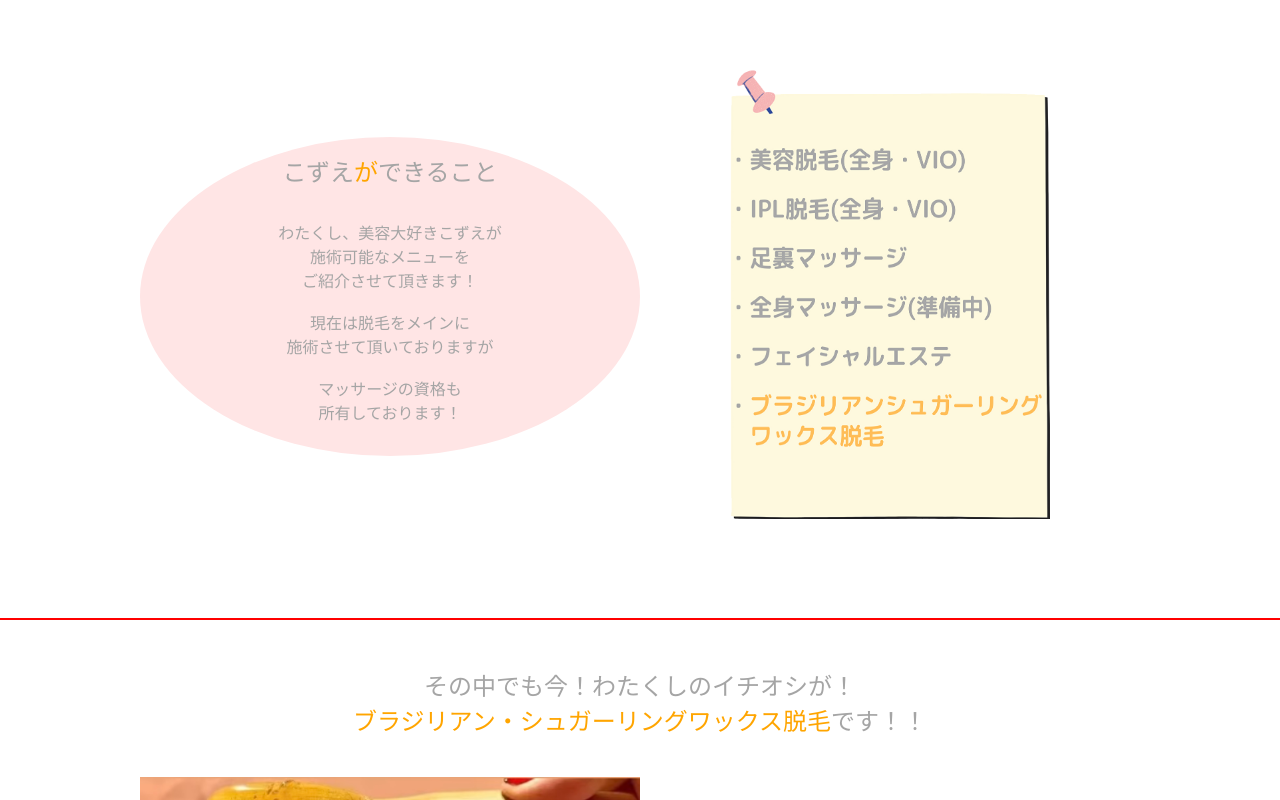
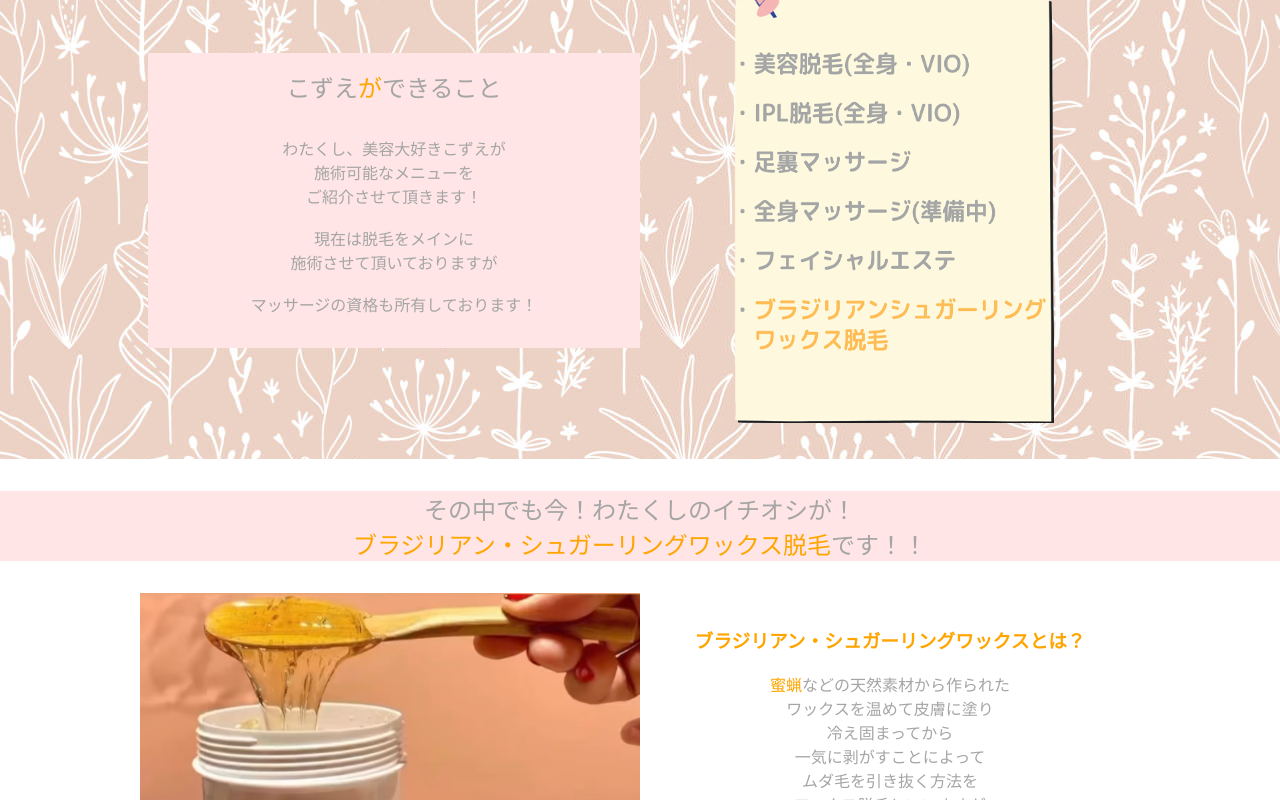
Before and after one commit to iiiiiishchan/kouze_room01, a plain HTML site: page index.html in a window 1280 px wide. Shown: the part 1180-1980 px from the top of the page. Drawn offline with Linux system fonts and the light colour scheme.

Commit message:
Add files via upload

```diff
--- a/css/style.css
+++ b/css/style.css
@@ -77,7 +77,7 @@ nav {
   background: #ffefe0;
   justify-content: space-between;
   text-align: center;
-  /* outline: red 1px solid; */
+  padding: 16px;
 }
 
 .hero h1 {
@@ -95,7 +95,7 @@ nav {
 
 .hero .container .desc h2 {
   padding-top: 16px;
-   padding-bottom: 16px;
+  padding-bottom: 16px;
 }
 
 .hero .container .desc p {
@@ -108,11 +108,15 @@ nav {
 }
 
 /* こんな人 */
+
+.hokuou {
+  background-image: url(../img/hokuou.png);
+}
+
 .story {
-  background: #fff;
   justify-content: space-between;
   text-align: center;
-  padding: 48px 0;
+  padding: 16px 0;
 }
 
 .story .container {
@@ -121,6 +125,7 @@ nav {
 
 .story .container .desc {
   background: #ffe5e5;
+  margin: 0 8px 0 8px;
 }
 
 .story .container .desc h2, p {
@@ -134,10 +139,9 @@ nav {
 
 /* こずえができる事 */
 .job {
-  background: #fff;
   justify-content: space-between;
   text-align: center;
-  padding: 48px 0;
+  padding: 16px 0;
 }
 
 .job .container {
@@ -146,12 +150,12 @@ nav {
 
 .job .container .desc {
   background: #ffe5e5;
-  border-radius: 50%;
+  margin: 0 8px 0 8px;
 }
 
 .job .container .desc h2 {
   padding-top: 16px;
-   padding-bottom: 16px;
+  padding-bottom: 16px;
 }
 
 .job .container .desc p {
@@ -163,11 +167,10 @@ nav {
   background: #fff;
   justify-content: space-between;
   text-align: center;
-  padding: 48px 0;
 }
 
-.wax h2 {
-  padding-bottom: 40px;
+.wax .midasi {
+  background: #ffe5e5;
 }
 
 .wax .container {
@@ -178,7 +181,7 @@ nav {
 
 /* こんなアナタにおすすめ */
 .persona {
-  background: #fff;
+  background: #ffefe0;
   justify-content: space-between;
   text-align: center;
   padding: 48px 0;
@@ -327,6 +330,14 @@ nav {
     width: 50%;
   }
 
+  .wax {
+    padding: 32px 0;
+  }
+
+  .wax h2 {
+    margin-bottom: 32px;
+  }
+
   .persona .container {
     display: flex;
   }
@@ -368,6 +379,6 @@ nav {
 }
 
 
-section {
+/* section {
   outline: red 1px solid;
-}
+} */
--- a/index.html
+++ b/index.html
@@ -80,6 +80,7 @@
 </section>
 
 <!-- こずえってこんな人 -->
+<div class="hokuou">
 <section class="story">
   <div class="container">
     <div class="desc">
@@ -128,8 +129,7 @@
         現在は脱毛をメインに<br>
         施術させて頂いておりますが<br>
         <br>
-        マッサージの資格も<br>
-        所有しております！
+        マッサージの資格も所有しております！
       </p>
     </div>
     <div class="pic">
@@ -142,10 +142,11 @@
     </div>
   </div>
 </section>
+</div>
 
   <!-- ブラジリアン -->
   <section class="wax">
-    <h2>その中でも今！わたくしのイチオシが！<br><span>ブラジリアン・シュガーリングワックス脱毛</span>です！！</h2>
+    <h2 class="midasi">その中でも今！わたくしのイチオシが！<br><span>ブラジリアン・シュガーリングワックス脱毛</span>です！！</h2>
     <div class="container">
       <div class="pic">
         <img class="bsw"
```
Also changed, not shown: img/hokuou.png (added).
